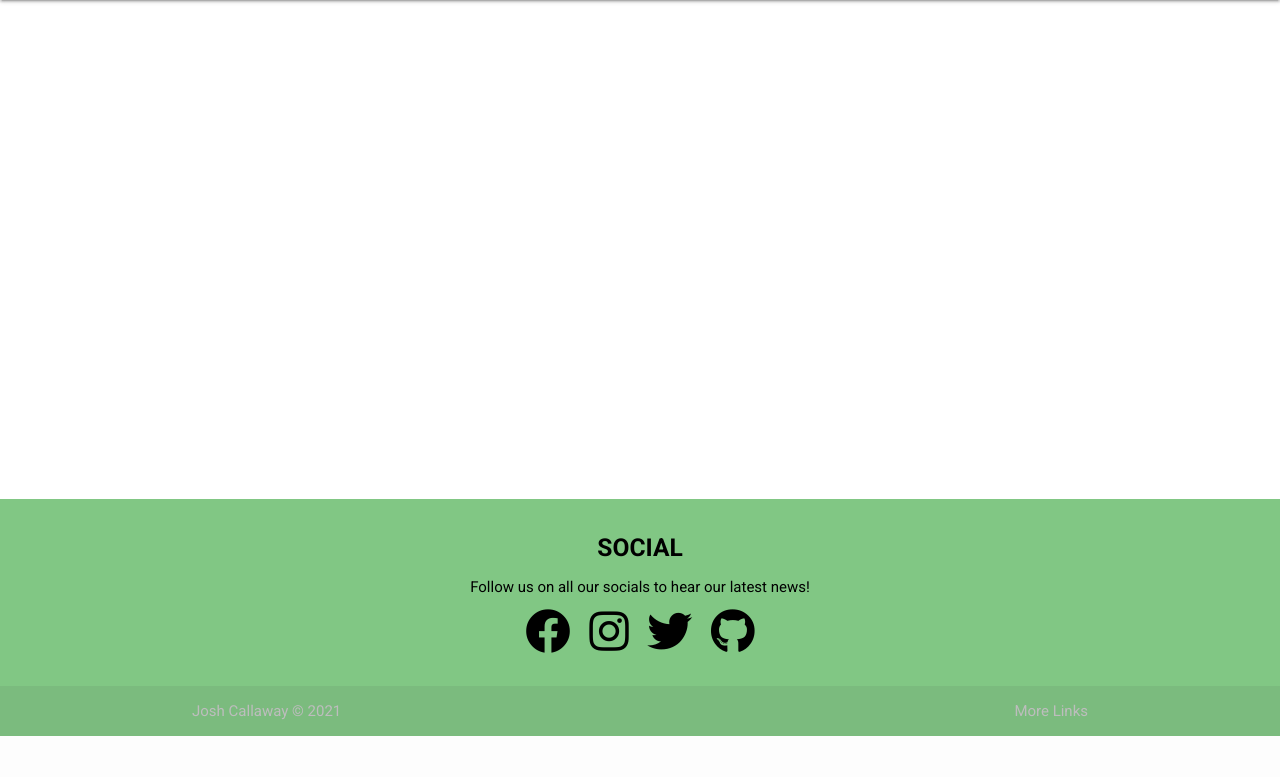
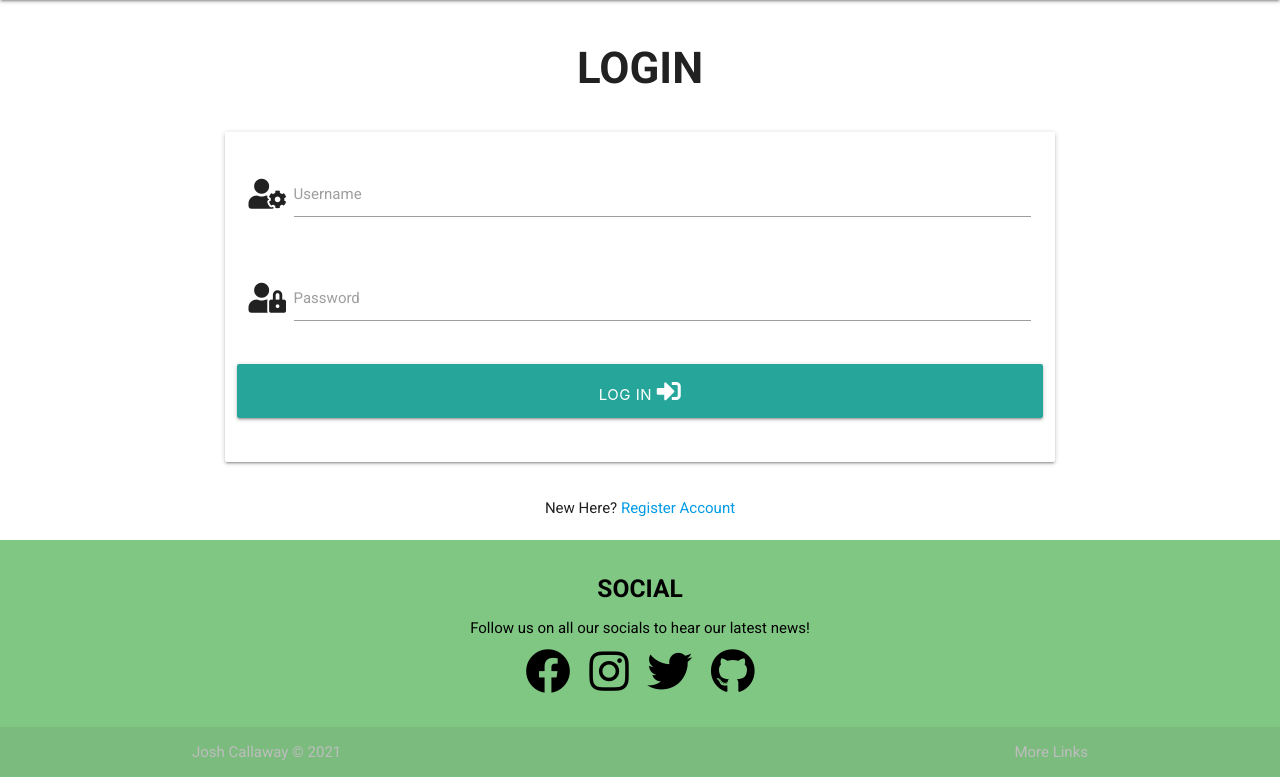
Before and after one commit to joshcallawaydev/fore-play-app, a Flask app: page /login in a window 1280 px wide. Shown: the part 64-841 px from the top of the page. Before the commit the page ends 800 px from the top, so only its background shows below. Run offline with Flask 2, Linux system fonts and the light colour scheme; some libraries are stand-ins or nearby versions.

Commit message:
Added login form and functionality

```diff
--- a/templates/login.html
+++ b/templates/login.html
@@ -1,5 +1,46 @@
 {% extends "base.html" %}
 {% block content %}
 
+<h3 class="center-align title">Login</h3>
+
+<div class="row">
+    <form class="col s12 m8 offset-m2" method="POST" action="{{ url_for('login') }}">
+        <div class="card-panel">
+            <div class="row">
+                <!-- username row -->
+                <div class="input-field col s12">
+                    <i class="fas fa-user-cog prefix "></i>
+                    <input id="username" name="username" type="text" minlength="5" maxlength="15"
+                        pattern="^[a-zA-Z0-9]{5,15}$" class="validate" required>
+                    <label for="username">Username</label>
+                </div>
+            </div>
+            <div class="row">
+                <!-- password row -->
+                <div class="input-field col s12">
+                    <i class="fas fa-user-lock prefix "></i>
+                    <input id="password" name="password" type="password" minlength="5" maxlength="15"
+                        pattern="^[a-zA-Z0-9]{5,15}$" class="validate" required>
+                    <label for="password">Password</label>
+                </div>
+            </div>
+            <div class="row">
+                <!-- submit button -->
+                <button type="submit" class="col s12 btn-large text-shadow">
+                    Log In <i class="fas fa-sign-in-alt"></i>
+                </button>
+            </div>
+        </div>
+    </form>
+</div>
+
+<div class="row">
+    <div class="col s12">
+        <p class="center-align">
+            New Here?
+            <a href="{{ url_for('register') }}">Register Account</a>
+        </p>
+    </div>
+</div>
 
 {% endblock %}
```
